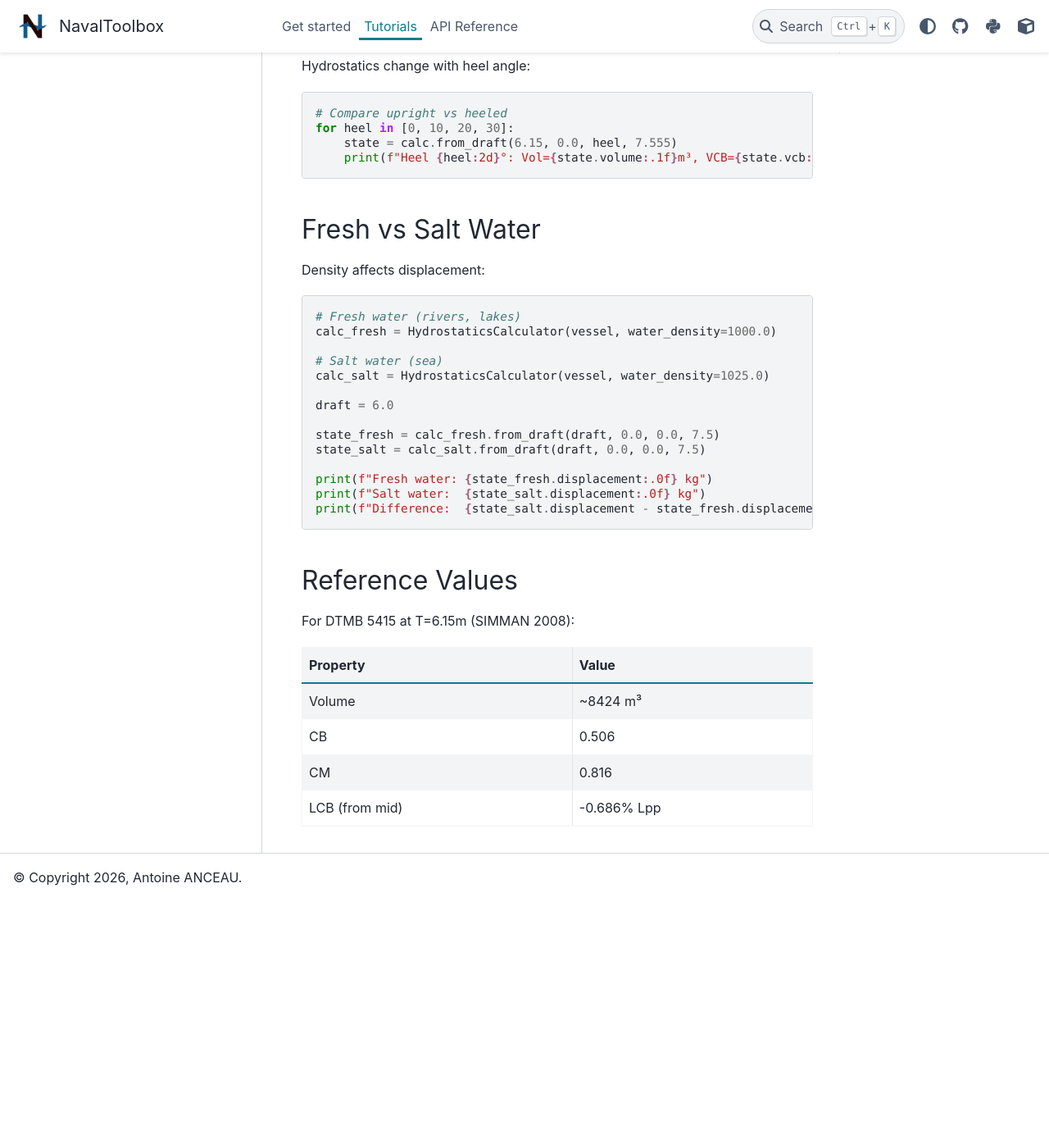
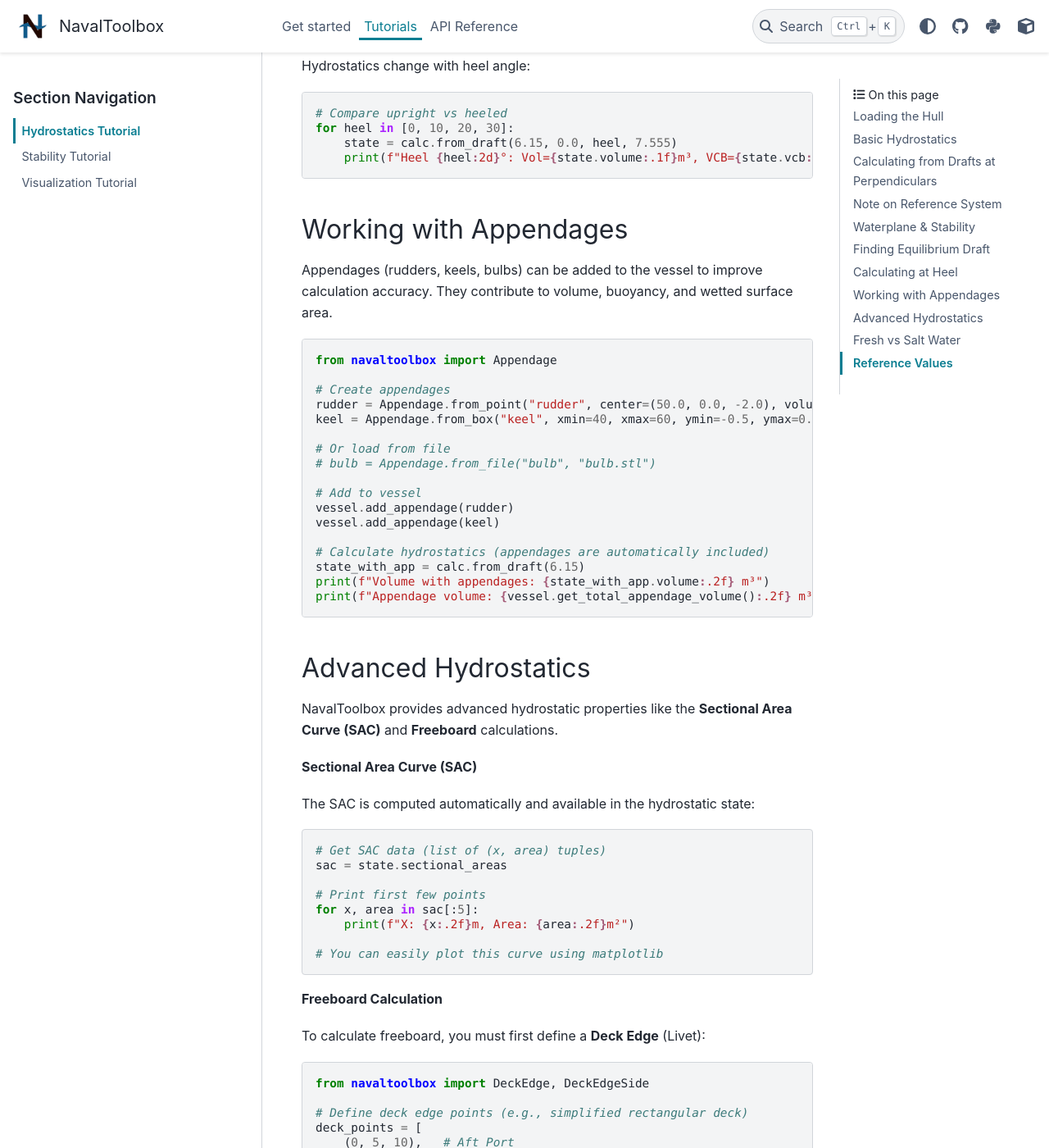
Before and after one commit to NavalToolbox/navaltoolbox-lib, a Sphinx documentation site: the page built from docs/source/tutorials/hydrostatics.rst, in a window 1280 px wide and 1400 px high, scrolled down 3084 px. Shown: the whole window at 82% size. Built offline with Sphinx 7.4.7 and the PyData theme 0.15.4, drawn with Linux system fonts in a browser that asks for light colours; before the commit the page ends 4191 px from its top, so only the background shows below that; some of the changed text lies outside the part shown.

Commit message:
docs: add Appendages and Advanced Hydrostatics to tutorial

```diff
--- a/docs/source/tutorials/hydrostatics.rst
+++ b/docs/source/tutorials/hydrostatics.rst
@@ -148,6 +148,78 @@
         state = calc.from_draft(6.15, 0.0, heel, 7.555)
         print(f"Heel {heel:2d}°: Vol={state.volume:.1f}m³, VCB={state.vcb:.2f}m")
 
+Working with Appendages
+-----------------------
+
+Appendages (rudders, keels, bulbs) can be added to the vessel to improve calculation accuracy. They contribute to volume, buoyancy, and wetted surface area.
+
+.. code-block:: python
+
+    from navaltoolbox import Appendage
+
+    # Create appendages
+    rudder = Appendage.from_point("rudder", center=(50.0, 0.0, -2.0), volume=0.5)
+    keel = Appendage.from_box("keel", xmin=40, xmax=60, ymin=-0.5, ymax=0.5, zmin=-3, zmax=0)
+
+    # Or load from file
+    # bulb = Appendage.from_file("bulb", "bulb.stl")
+
+    # Add to vessel
+    vessel.add_appendage(rudder)
+    vessel.add_appendage(keel)
+
+    # Calculate hydrostatics (appendages are automatically included)
+    state_with_app = calc.from_draft(6.15)
+    print(f"Volume with appendages: {state_with_app.volume:.2f} m³")
+    print(f"Appendage volume: {vessel.get_total_appendage_volume():.2f} m³")
+
+Advanced Hydrostatics
+---------------------
+
+NavalToolbox provides advanced hydrostatic properties like the **Sectional Area Curve (SAC)** and **Freeboard** calculations.
+
+**Sectional Area Curve (SAC)**
+
+The SAC is computed automatically and available in the hydrostatic state:
+
+.. code-block:: python
+
+    # Get SAC data (list of (x, area) tuples)
+    sac = state.sectional_areas
+
+    # Print first few points
+    for x, area in sac[:5]:
+        print(f"X: {x:.2f}m, Area: {area:.2f}m²")
+
+    # You can easily plot this curve using matplotlib
+
+**Freeboard Calculation**
+
+To calculate freeboard, you must first define a **Deck Edge** (Livet):
+
+.. code-block:: python
+
+    from navaltoolbox import DeckEdge, DeckEdgeSide
+
+    # Define deck edge points (e.g., simplified rectangular deck)
+    deck_points = [
+        (0, 5, 10),   # Aft Port
+        (100, 5, 12), # Fwd Port
+        (100, -5, 12),# Fwd Stbd
+        (0, -5, 10)   # Aft Stbd
+    ]
+
+    # Create and add deck edge
+    deck = DeckEdge.from_points("MainDeck", deck_points, DeckEdgeSide.both())
+    vessel.add_deck_edge(deck)
+
+    # Check freeboard at current state
+    if state.freeboard is not None:
+        print(f"Minimum Freeboard: {state.freeboard:.3f} m")
+    else:
+        print("Freeboard not available (no deck edge defined)")
+
+
 Fresh vs Salt Water
 -------------------
 
```
